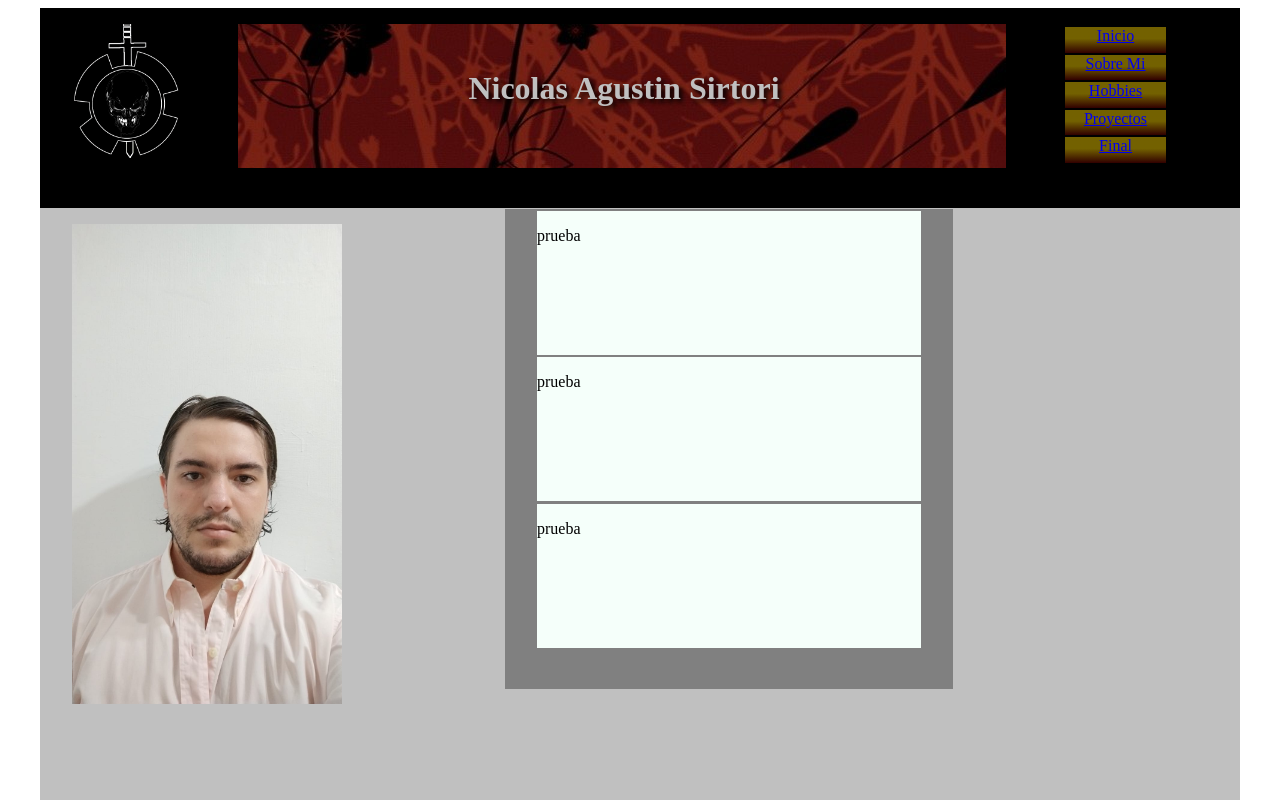
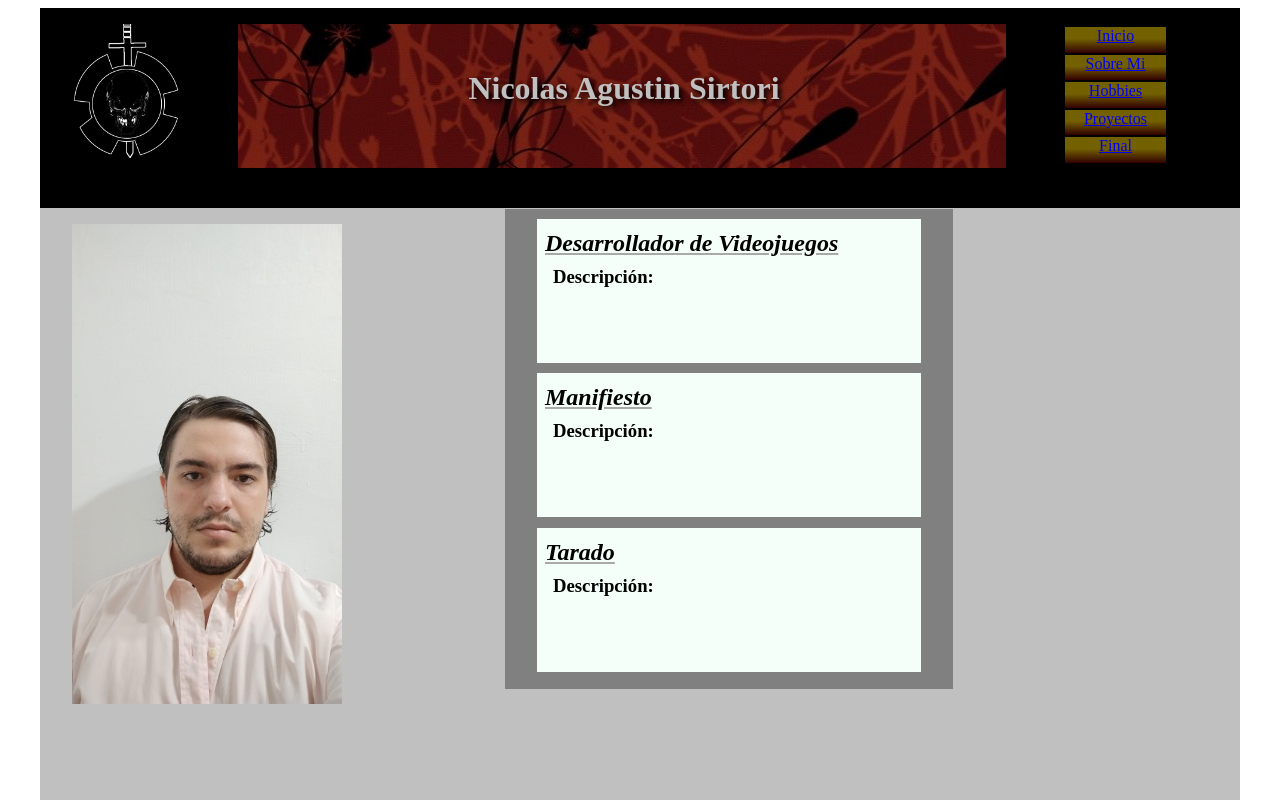
Before and after one commit to Robertsnights/my-app, a React (Vite) app: page / in a window 1280 px wide. Shown: the top 800 px of the page. Built offline with nearby package versions, Linux system fonts and the light colour scheme.

Commit message:
Terminacion de la primera seccion

```diff
--- a/src/App.jsx
+++ b/src/App.jsx
@@ -8,9 +8,9 @@ export function Cue1() {
     <>
       <div className="Foto"></div>
       <div className="Listados">
-        <DivText  />
-        <DivText  />
-        <DivText  />
+        <DivText Titulo='Desarrollador de Videojuegos' />
+        <DivText  Titulo="Manifiesto"/>
+        <DivText  Titulo="Tarado"/>
       </div>
     </>
   )
--- a/src/assets/CSS/Cuerpo1.css
+++ b/src/assets/CSS/Cuerpo1.css
@@ -16,31 +16,3 @@
 	margin-left: 2rem;
 	background-color: gray;
 }
-
-.Zona1{
-	width: 24rem;
-	height: 9rem;
-	position: relative;
-	float: left;
-	margin-top: 0.1rem;
-	margin-left: 2rem;
-	background-color: mintcream;
-}
-.Zona2{
-	width: 24rem;
-	height: 9rem;
-	position: relative;
-	float: left;
-	margin-top: 0.1rem;
-	margin-left: 2rem;
-	background-color: mintcream;
-}
-.Zona3{
-	width: 24rem;
-	height: 9rem;
-	position: relative;
-	float: left;
-	margin-top: 0.1rem;
-	margin-left: 2rem;
-	background-color: mintcream;
-}
--- a/src/creadores/Creador.css
+++ b/src/creadores/Creador.css
@@ -3,7 +3,21 @@
 	height: 9rem;
 	position: relative;
 	float: left;
-	margin-top: 0.1rem;
+	margin-top: 0.6rem;
 	margin-left: 2rem;
 	background-color: mintcream;
 }
+.Titular{
+	margin-left: 0.5rem;
+	position:relative;
+	margin-top: 0.7rem;
+	height: 1rem;
+	width: 19rem;
+	text-decoration: underline darkgray;
+	font-style: italic;
+}
+.SubTitular{
+	position: relative;
+	margin-left: 1rem;
+	margin-top: 0.5rem;
+}
--- a/src/creadores/zonaCreador.jsx
+++ b/src/creadores/zonaCreador.jsx
@@ -1,8 +1,11 @@
 import './Creador.css'
-export function DivText ({}){
+export function DivText ({Titulo, Descripcion, anio}){
 	return(
 		<div className="Zona">
-			<p>prueba</p>
+			<h2 className="Titular">{Titulo}</h2>
+			<h3 className="SubTitular">Descripción: </h3>
+			<p className="Texto">{Descripcion}</p>
+			<strong className="fechas">{anio}</strong>
 		</div>
 	)
 }
```
